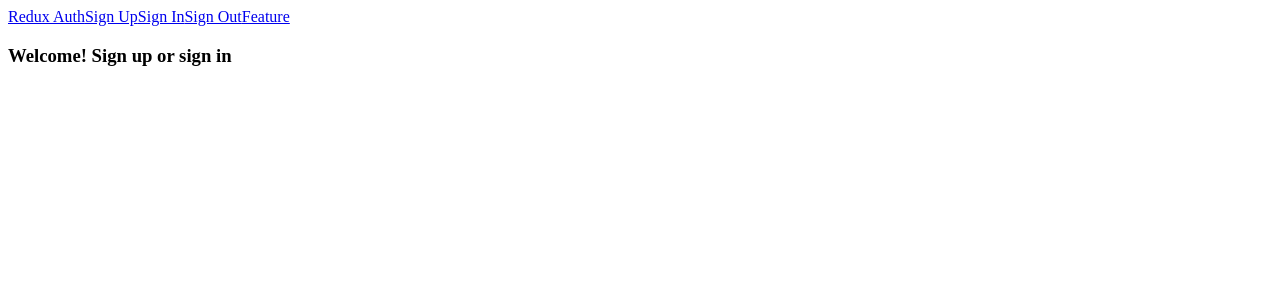
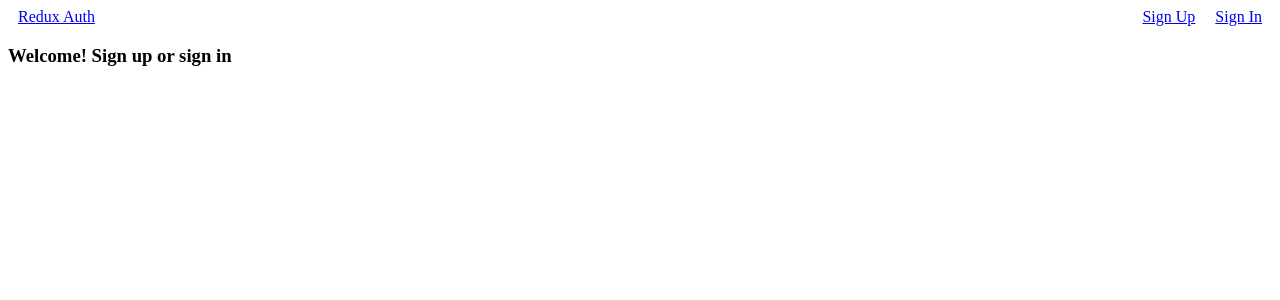
Before and after one commit to carlagromero/basic-auth-client, a React (Create React App) app: page / in a window 1280 px wide. Shown: the top 300 px of the page. Built offline with nearby package versions, Linux system fonts and the light colour scheme.

Commit message:
chore: add header component

```diff
--- /dev/null
+++ b/src/components/Header.css
@@ -0,0 +1,8 @@
+.header {
+  display: flex;
+  justify-content: space-between;
+}
+
+.header a {
+  margin: 0 10px
+}
--- a/src/components/Header.js
+++ b/src/components/Header.js
@@ -1,14 +1,27 @@
 import React from 'react';
+import { useSelector } from 'react-redux';
 import { Link } from 'react-router-dom';
+import './Header.css';
 
 const Header = () => {
-  return (
-    <div>
-      <Link to="/">Redux Auth</Link>
+  const isLogin = useSelector(state => state.auth.authenticated);
+
+  const renderLinks = () => (
+    isLogin
+    ? <div>
+      <Link to="/feature">Feature</Link>
+      <Link to="/signout">Sign Out</Link>
+    </div>
+    : <div>
       <Link to="/signup">Sign Up</Link>
       <Link to="/signin">Sign In</Link>
-      <Link to="/signout">Sign Out</Link>
-      <Link to="/feature">Feature</Link>
+    </div>
+  );
+
+  return (
+    <div className="header">
+      <Link to="/">Redux Auth</Link>
+      {renderLinks()}
     </div>
   );
 };
```
